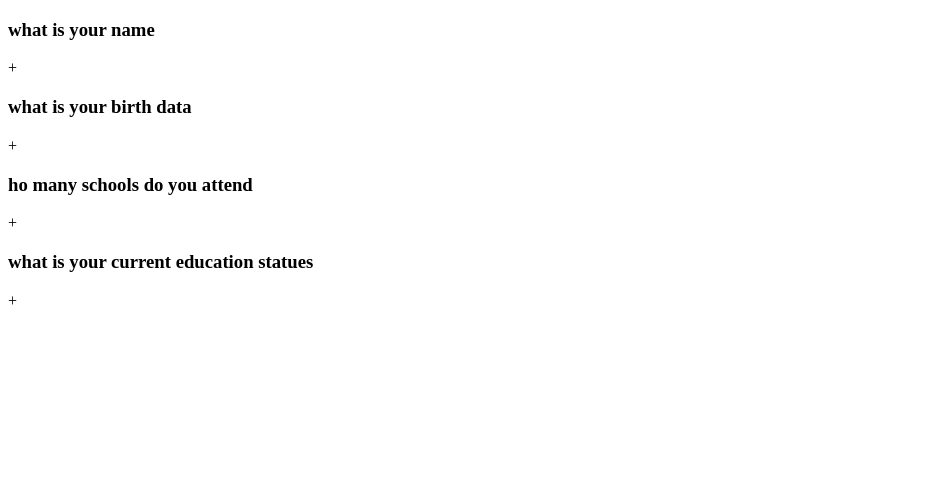
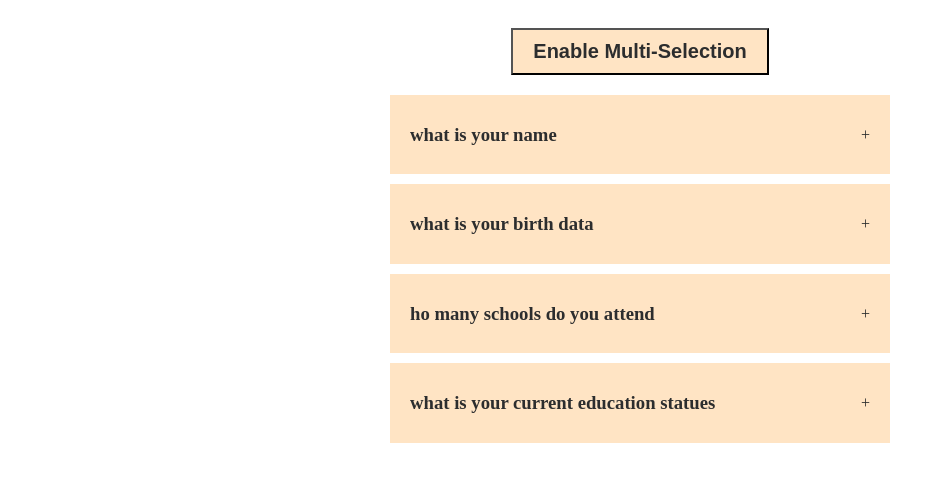
Before and after one commit to usmanmasud/react-episodes, a React (Vite) app: page / in a window 1280 px wide. Shown: the top 482 px of the page, without its empty margins (0-945 px from the left). Built offline with nearby package versions, Linux system fonts and the light colour scheme.

Commit message:
finished accordian

```diff
--- a/src/accordian/Page.jsx
+++ b/src/accordian/Page.jsx
@@ -1,29 +1,60 @@
 import React, { useState } from 'react'
 import data from './data'
+import './styles.css'
 
 export default function Accordian () {
 
-  const [selected, setSelected] = useState(null)
+  const [selected, setSelected] = useState(null);
+  const [EnmultiSelection, setEnMultiSelection] = useState(false);
+  const [multiple, setMultiple] = useState([]);
   function handleSingleSelection(getCurrentId) {
-    console.log(getCurrentId)
+    // console.log(getCurrentId)
     setSelected(getCurrentId === selected ? null : getCurrentId)
+  }
+
+  function handleMultiSelection(getCurrentId) {
+     let cpyMultiplke = [...multiple]
+      const findIndexofCurrentId = cpyMultiplke.indexOf(getCurrentId)
+
+      console.log(findIndexofCurrentId)
+      if (findIndexofCurrentId === -1) cpyMultiplke.push(getCurrentId)
+        else cpyMultiplke.splice(findIndexofCurrentId, 1)
+      setMultiple(cpyMultiplke)
+      console.log(selected, multiple)
   }
 
   return (
     <div className='container'>
+      <button onClick={() =>setEnMultiSelection(!EnmultiSelection)}>Enable Multi-Selection</button>
         <div className='accordian'>
           {
             data && data.length > 0 ?
             data.map(dataItem => <div className='item'>
-              <div className='title' onClick={() => handleSingleSelection(dataItem.id)}>
+              <div className='title'
+                onClick={
+                  EnmultiSelection
+                  ? () => handleMultiSelection(dataItem.id)
+                  : () => handleSingleSelection(dataItem.id)}>
+
+
                 <h3>{dataItem.question}</h3>
                 <span>+</span>
+                </div>
                 {
-                  selected === dataItem.id ? <div className='answer'>
+                  EnmultiSelection
+                   ? multiple.indexOf(dataItem.id !== -1) &&
+                  (<div className='answer'>{dataItem.answer}
+                  </div>)
+                  : selected === dataItem.id && (<div className='answer'>
+                    {dataItem.answer}
+                  </div>)
+                }
+                {/* {
+                  selected === dataItem.id || multiple.indexOf(dataItem.id !== -1) ? <div className='answer'>
                     {dataItem.answer}
                   </div> : null
-                 }
-              </div>
+                 } */}
+
             </div>)
              : <di>No data found</di>
           }
--- /dev/null
+++ b/src/accordian/styles.css
@@ -0,0 +1,42 @@
+.container {
+    display: flex;
+    /* height: 100vh;
+    width: 100vw; */
+    justify-content: center;
+    align-items: center;
+    flex-direction: column;
+    padding: 20px;
+    gap: 20px;
+}
+
+.accordian {
+    width: 500px;
+}
+
+.item {
+    background-color: bisque;
+    margin-bottom: 10px;
+    padding: 10px 20px;
+}
+
+.title {
+    color: rgb(44, 45, 46);
+    display: flex;
+    justify-content: space-between;
+    align-items: center;
+    cursor: pointer;
+}
+
+.answer {
+    color: rgb(44, 45, 46);
+    height: auto;
+}
+
+button {
+    padding: 10px 20px;
+    background-color: bisque;
+    color: rgb(44, 45, 46);
+    font-weight: bold;
+    font-size: 20px;
+    cursor: pointer;
+}
```
